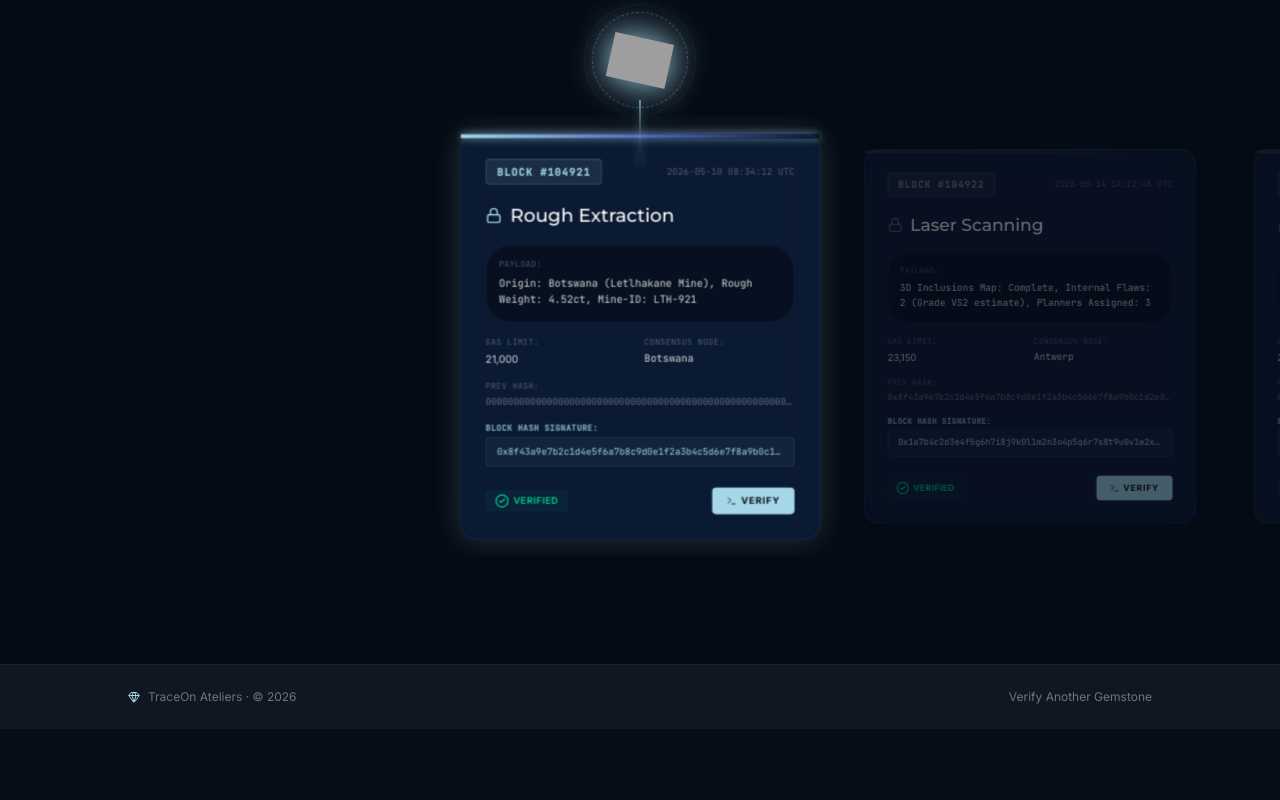
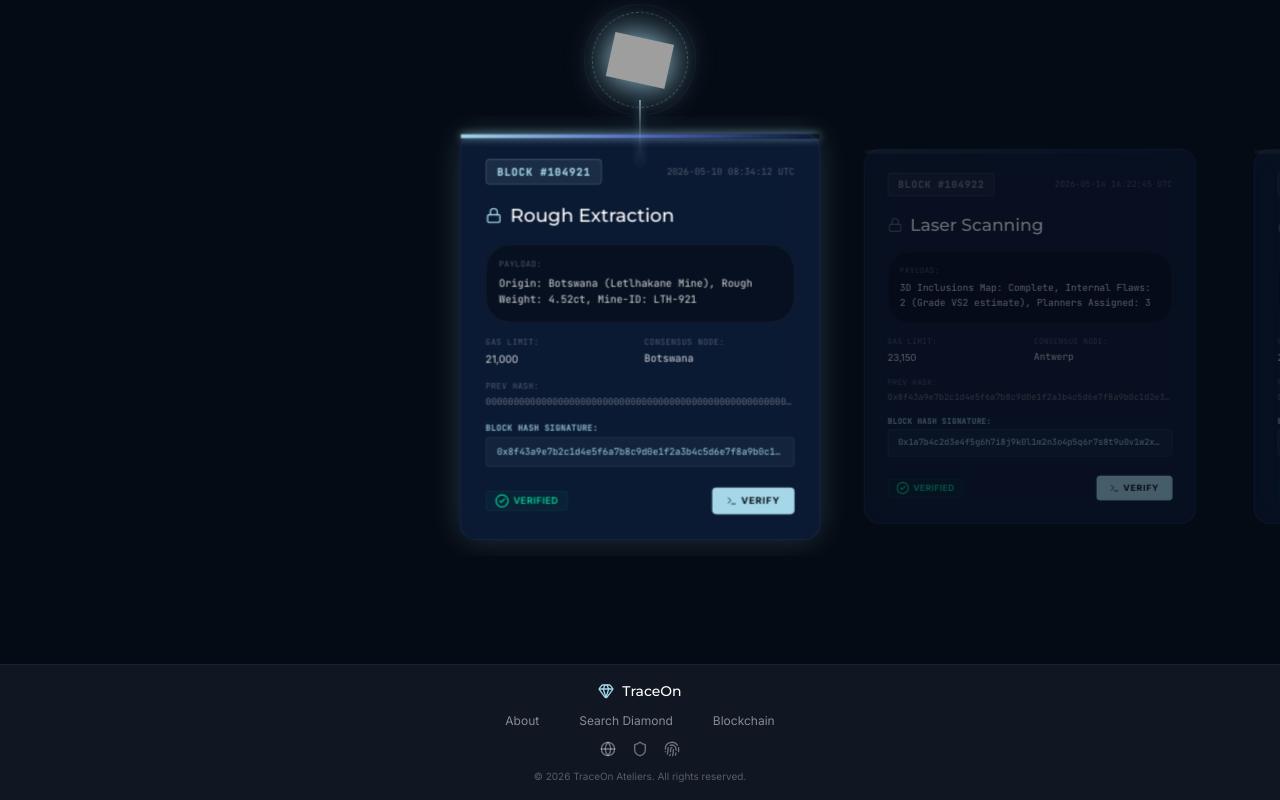
Before and after one commit to my-suraj5656/traceon, a Next.js app: page /blockchain in a window 1280 px wide. Shown: the part 2056-2856 px from the top of the page. Before the commit the page ends 2785 px from the top, so only its background shows below. Built offline with nearby package versions, Linux system fonts and the light colour scheme; grey boxes are pictures that could not be loaded.

Commit message:
Update about and blockchain pages
Co-Authored-By: Claude Sonnet 4.6 <noreply@anthropic.com>

```diff
--- a/src/app/about/page.tsx
+++ b/src/app/about/page.tsx
@@ -13,6 +13,7 @@ import {
   ChevronLeft,
 } from "lucide-react";
 import ParticleField from "@/components/shared/particle-field";
+import Footer from "@/components/shared/footer";
 
 const values = [
   { icon: Shield, title: "Trust", desc: "Every data point is audited, hashed, and blockchain-ready." },
@@ -91,11 +92,7 @@ export default function AboutPage() {
         </motion.div>
       </section>
 
-      <footer className="relative z-10 border-t border-border px-6 md:px-12 py-8 text-center">
-        <p className="text-xs text-muted">
-          Traceon · © {new Date().getFullYear()} · All Rights Reserved
-        </p>
-      </footer>
+      <Footer />
     </div>
   );
 }
--- a/src/app/blockchain/page.tsx
+++ b/src/app/blockchain/page.tsx
@@ -2,6 +2,7 @@
 
 import { useRef, useState, useEffect } from "react";
 import { IMAGES } from "@/lib/media";
+import Footer from "@/components/shared/footer";
 import Link from "next/link";
 import gsap from "gsap";
 import { useGSAP } from "@gsap/react";
@@ -757,18 +758,7 @@ export default function BlockchainPage() {
         </div>
       )}
 
-      {/* Footer */}
-      <footer className="relative z-10 bg-[#1e2638]/40 border-t border-white/5 px-6 md:px-12 py-6">
-        <div className="max-w-5xl mx-auto flex items-center justify-between">
-          <div className="flex items-center gap-2 text-xs text-white/40">
-            <Gem className="w-3 h-3 text-sky-blue" />
-            TraceOn Ateliers · © {new Date().getFullYear()}
-          </div>
-          <Link href="/search" className="text-xs text-white/40 hover:text-white transition-colors">
-            Verify Another Gemstone
-          </Link>
-        </div>
-      </footer>
+      <Footer />
     </div>
   );
 }
```
